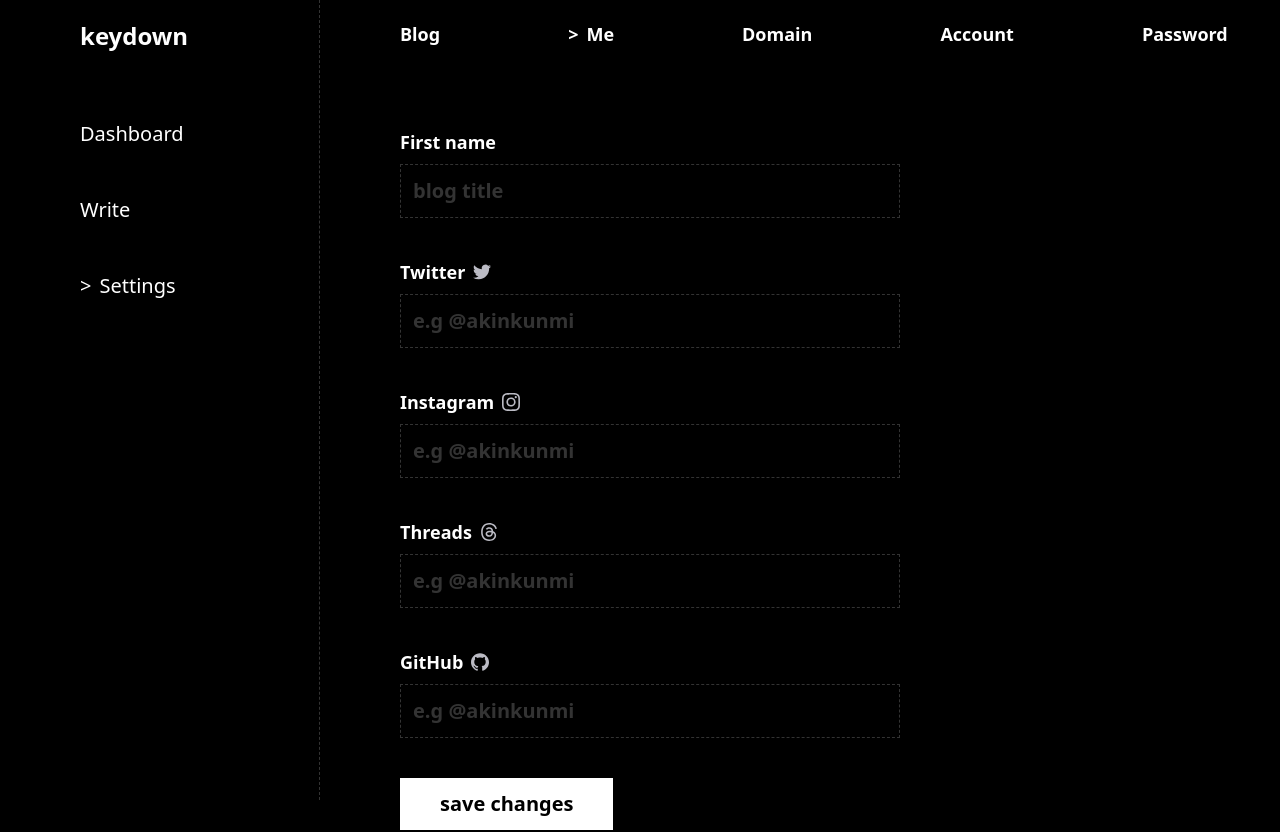
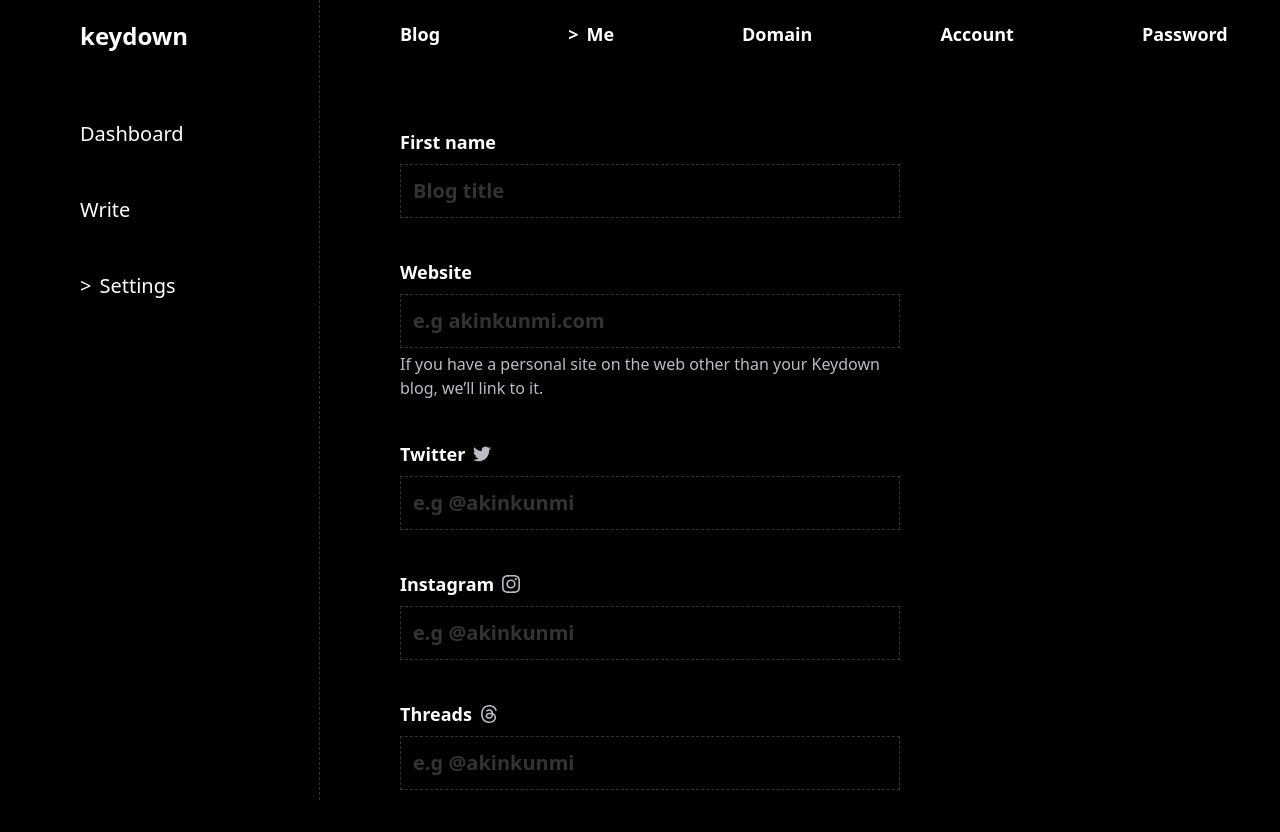
Before and after one commit to akinloluwami/keydown, a Next.js app: page /settings/me in a window 1280 px wide. Shown: the top 832 px of the page. Built offline with nearby package versions, Linux system fonts and the light colour scheme.

Commit message:
me content

```diff
--- a/pages/settings/me.tsx
+++ b/pages/settings/me.tsx
@@ -13,8 +13,20 @@ const MeSettings = () => {
           <input
             type="text"
             className="bg-transparent w-full border border-dashed border-that-grey text-xl pl-3 py-3 placeholder:text-that-grey font-semibold"
-            placeholder="blog title"
+            placeholder="Blog title"
           />
+        </div>
+        <div className="">
+          <p className="text-lg mb-2">Website</p>
+          <input
+            type="text"
+            className="bg-transparent w-full border border-dashed border-that-grey text-xl pl-3 py-3 placeholder:text-that-grey font-semibold"
+            placeholder="e.g akinkunmi.com"
+          />
+          <p className="font-normal mt-1 text-that-grey-1">
+            If you have a personal site on the web other than your Keydown blog,
+            we’ll link to it.
+          </p>
         </div>
 
         <div className="">
```
